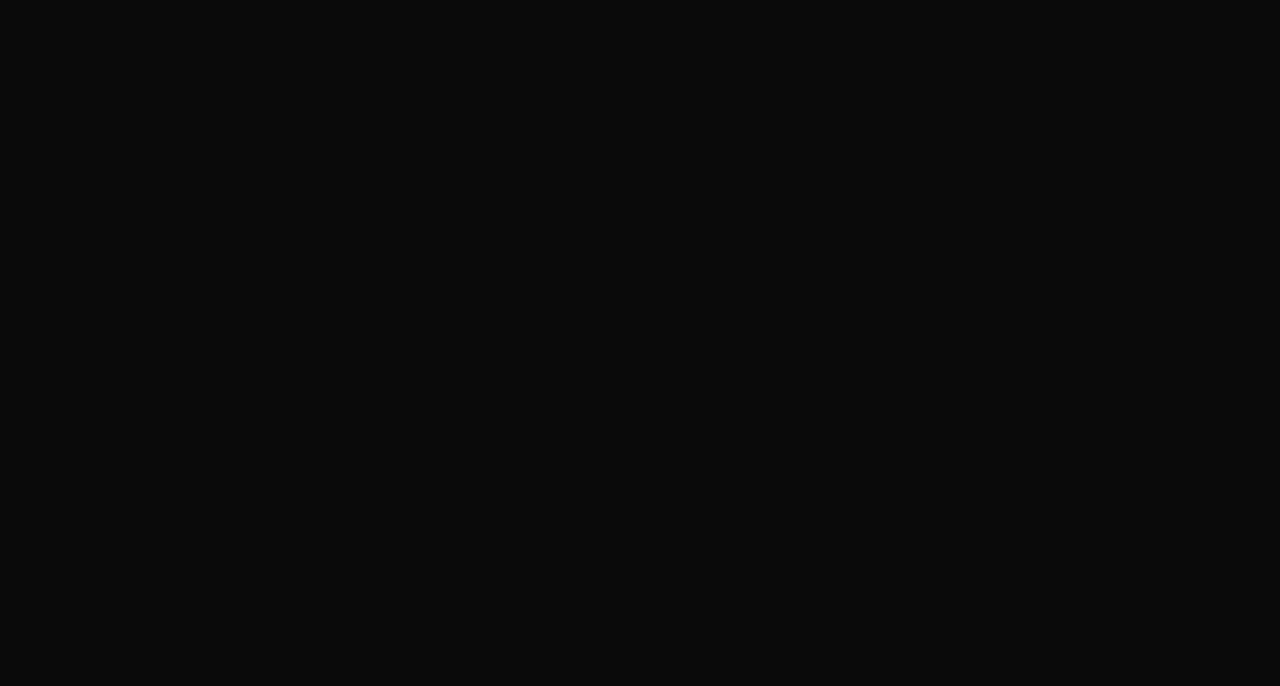
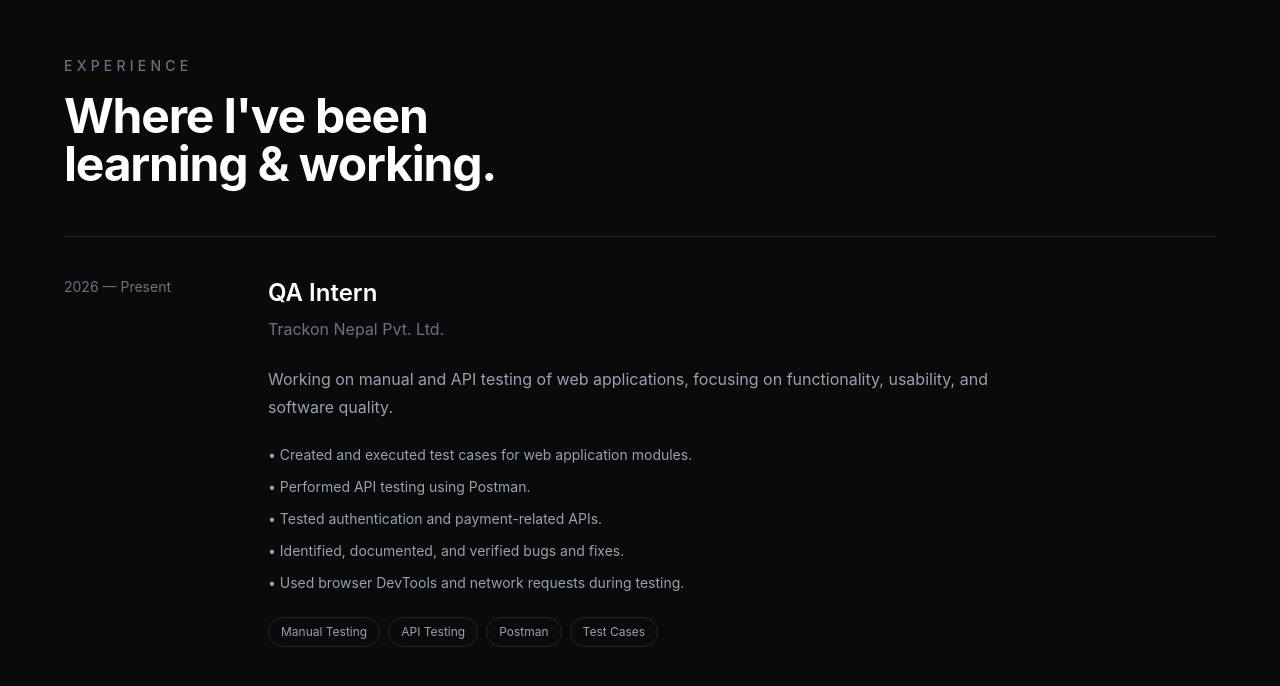
Before and after one commit to kajal-verse/kajal-portfolio, a React (Vite) app: page / in a window 1280 px wide. Shown: the part 2416-3102 px from the top of the page. Before the commit the page ends 2344 px from the top, so only its background shows below. Built offline with nearby package versions, Linux system fonts and the light colour scheme.

Commit message:
implemented Experience

```diff
--- a/src/App.jsx
+++ b/src/App.jsx
@@ -2,6 +2,7 @@ import Navbar from "./components/Navbar";
 import Hero from "./components/Hero";
 import About from "./components/About";
 import Skills from "./components/Skills";
+import Experience from "./components/Experience";
 
 function App() {
   return (
@@ -12,6 +13,7 @@ function App() {
         <Hero />
         <About />
         <Skills />
+        <Experience />
       </main>
     </div>
   );
--- /dev/null
+++ b/src/components/Experience.jsx
@@ -0,0 +1,79 @@
+function Experience() {
+  return (
+    <section id="experience" className="px-6 py-24 sm:py-32">
+      <div className="mx-auto max-w-6xl">
+
+        {/* Heading */}
+        <div>
+          <p className="mb-4 text-sm font-medium uppercase tracking-[0.3em] text-gray-500">
+            Experience
+          </p>
+
+          <h2 className="max-w-3xl text-4xl font-bold tracking-tight sm:text-5xl">
+            Where I've been
+            <br />
+            learning & working.
+          </h2>
+        </div>
+
+        {/* Experience item */}
+        <div className="mt-12 border-t border-white/10">
+
+          <div className="grid gap-6 border-b border-white/10 py-10 md:grid-cols-[180px_1fr]">
+
+            {/* Date */}
+            <div className="text-sm text-gray-500">
+              2026 — Present
+            </div>
+
+            {/* Details */}
+            <div>
+              <h3 className="text-2xl font-semibold">
+                QA Intern
+              </h3>
+
+              <p className="mt-2 text-gray-500">
+                Trackon Nepal Pvt. Ltd.
+              </p>
+
+              <p className="mt-6 max-w-3xl text-base leading-7 text-gray-400">
+                Working on manual and API testing of web applications,
+                focusing on functionality, usability, and software quality.
+              </p>
+
+              <ul className="mt-6 space-y-3 text-sm text-gray-400">
+                <li>• Created and executed test cases for web application modules.</li>
+                <li>• Performed API testing using Postman.</li>
+                <li>• Tested authentication and payment-related APIs.</li>
+                <li>• Identified, documented, and verified bugs and fixes.</li>
+                <li>• Used browser DevTools and network requests during testing.</li>
+              </ul>
+
+              <div className="mt-6 flex flex-wrap gap-2">
+                <span className="rounded-full border border-white/10 px-3 py-1.5 text-xs text-gray-400">
+                  Manual Testing
+                </span>
+
+                <span className="rounded-full border border-white/10 px-3 py-1.5 text-xs text-gray-400">
+                  API Testing
+                </span>
+
+                <span className="rounded-full border border-white/10 px-3 py-1.5 text-xs text-gray-400">
+                  Postman
+                </span>
+
+                <span className="rounded-full border border-white/10 px-3 py-1.5 text-xs text-gray-400">
+                  Test Cases
+                </span>
+              </div>
+            </div>
+
+          </div>
+        </div>
+
+      </div>
+    </section>
+  );
+}
+
+export default Experience;
```
